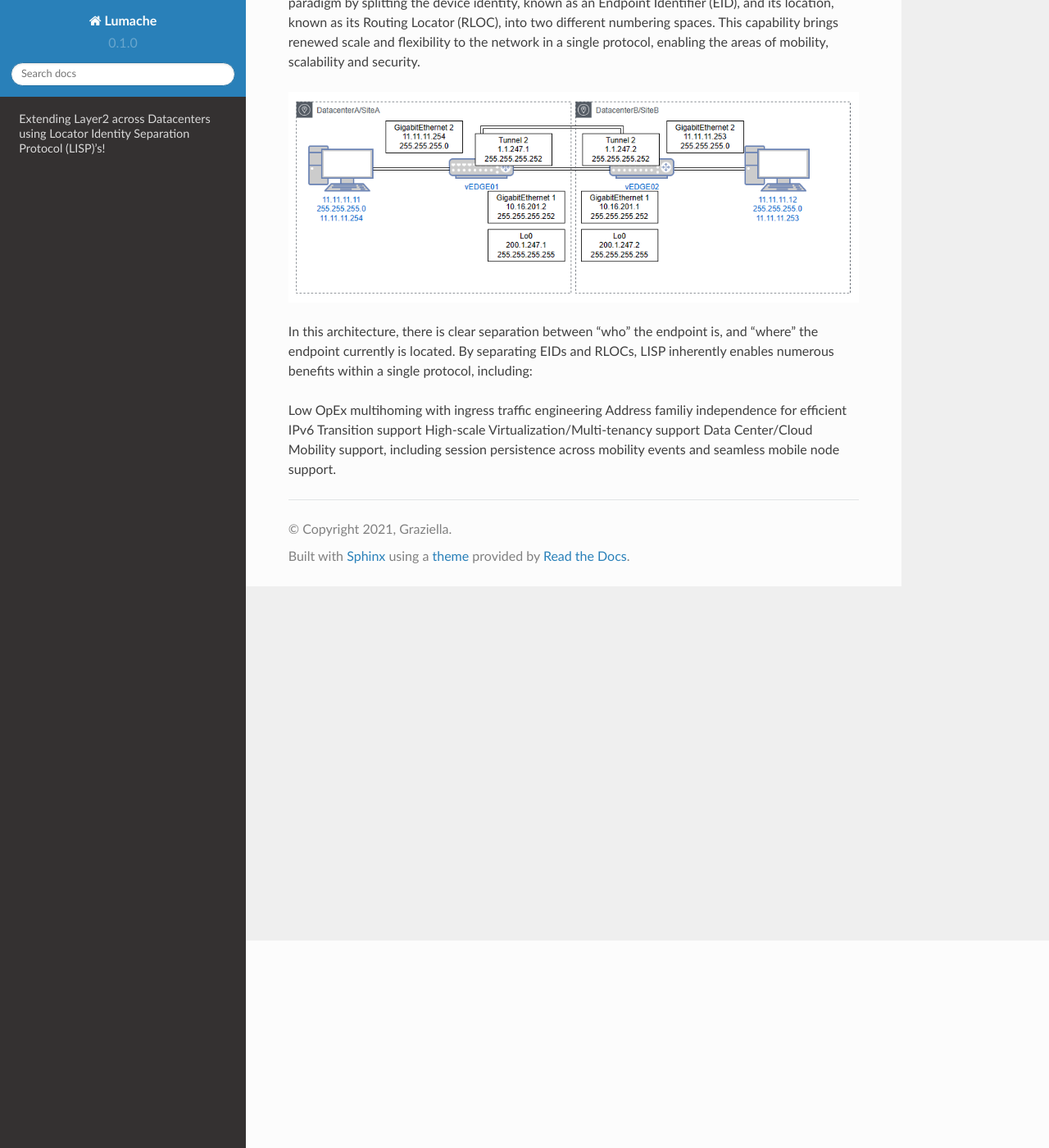
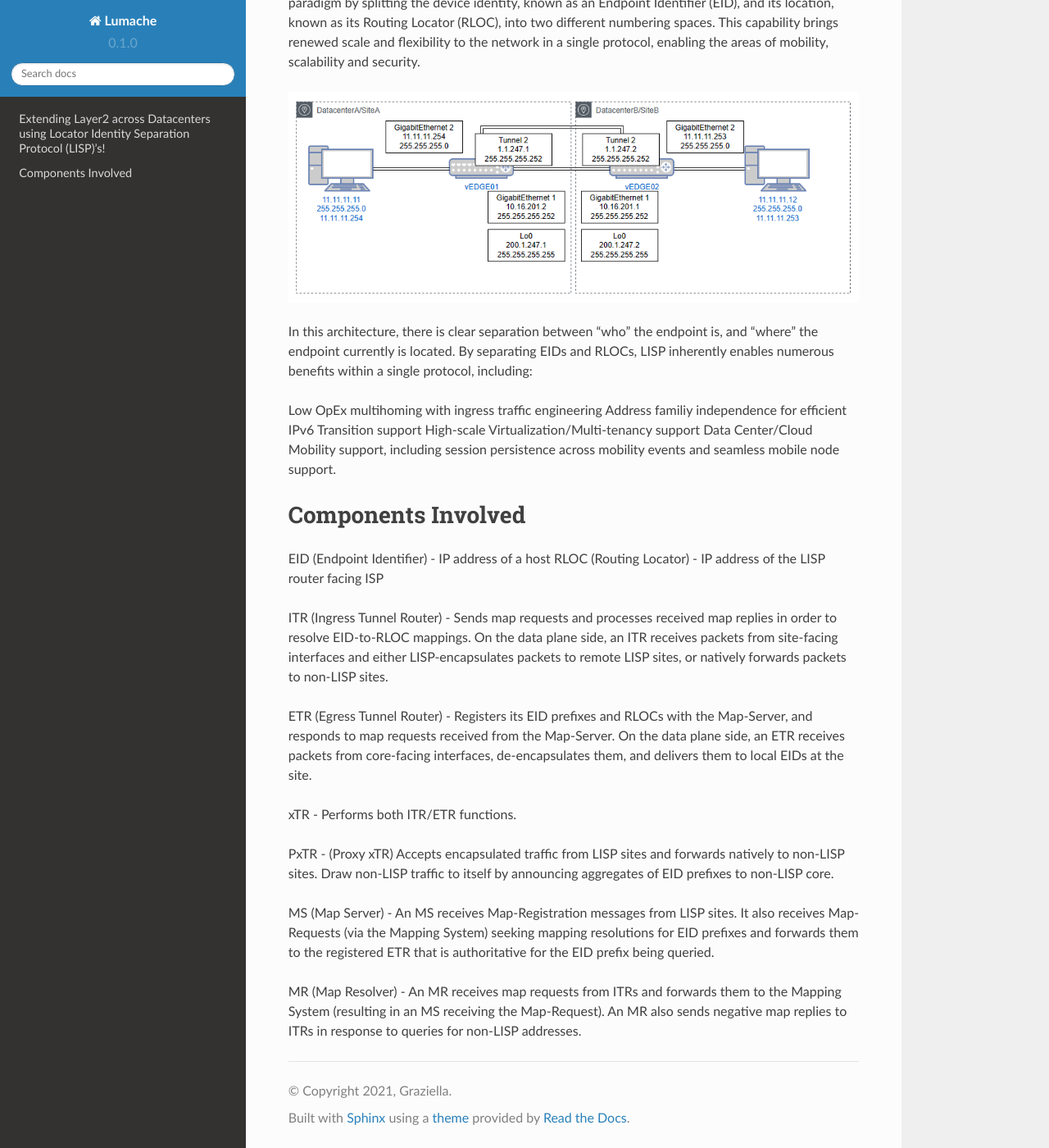
Before and after one commit to arunkumaruniqpro/c8000v_LISP_L2_Extension, a Sphinx documentation site: the page built from docs/source/index.rst, in a window 1280 px wide and 1400 px high, scrolled down 253 px. Shown: the whole window at 82% size. Built offline with Sphinx 7.4.7 and the Read the Docs theme 2.0.0, drawn with Linux system fonts in a browser that asks for light colours.

Commit message:
Update index.rst

```diff
--- a/docs/source/index.rst
+++ b/docs/source/index.rst
@@ -14,3 +14,21 @@ Address familiy independence for efficient IPv6 Transition support
 High-scale Virtualization/Multi-tenancy support
 Data Center/Cloud Mobility support, including session persistence across mobility events
 and seamless mobile node support.
+
+Components Involved
+===================
+
+EID (Endpoint Identifier) - IP address of a host
+RLOC (Routing Locator) - IP address of the LISP router facing ISP
+
+ITR (Ingress Tunnel Router) -  Sends map requests and processes received map replies in order to resolve EID-to-RLOC mappings. On the data plane side, an ITR receives packets from site-facing interfaces and either LISP-encapsulates packets to remote LISP sites, or natively forwards packets to non-LISP sites.
+
+ETR (Egress Tunnel Router) - Registers its EID prefixes and RLOCs with the Map-Server, and responds to map requests received from the Map-Server. On the data plane side, an ETR receives packets from core-facing interfaces, de-encapsulates them, and delivers them to local EIDs at the site.
+
+xTR - Performs both ITR/ETR functions.
+
+PxTR - (Proxy xTR) Accepts encapsulated traffic from LISP sites and forwards natively to non-LISP sites. Draw non-LISP traffic to itself by announcing aggregates of EID prefixes to non-LISP core.
+
+MS (Map Server) - An MS receives Map-Registration messages from LISP sites. It also receives Map-Requests (via the Mapping System) seeking mapping resolutions for EID prefixes and forwards them to the registered ETR that is authoritative for the EID prefix being queried.
+
+MR (Map Resolver) - An MR receives map requests from ITRs and forwards them to the Mapping System (resulting in an MS receiving the Map-Request). An MR also sends negative map replies to ITRs in response to queries for non-LISP addresses.
```
